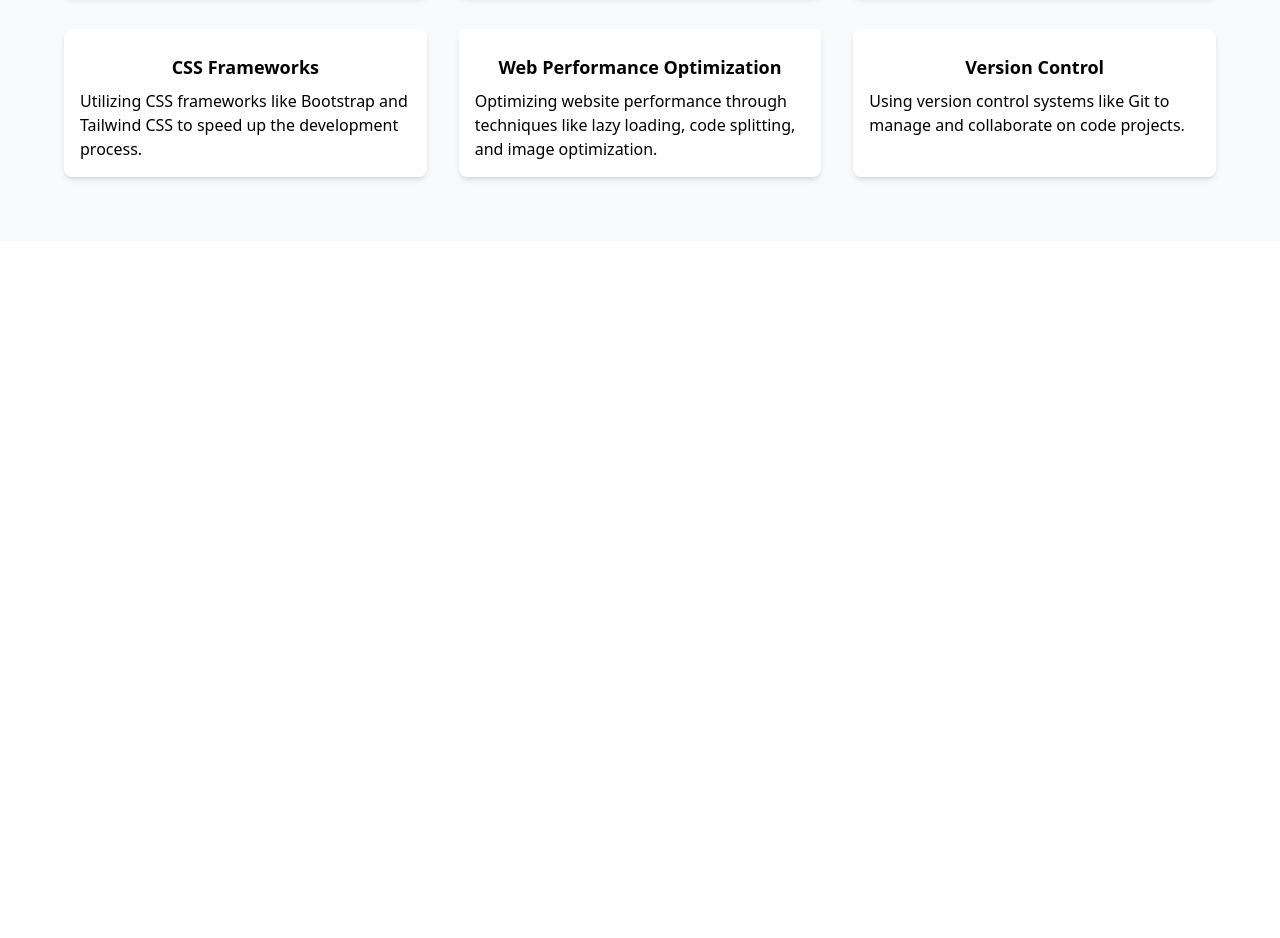
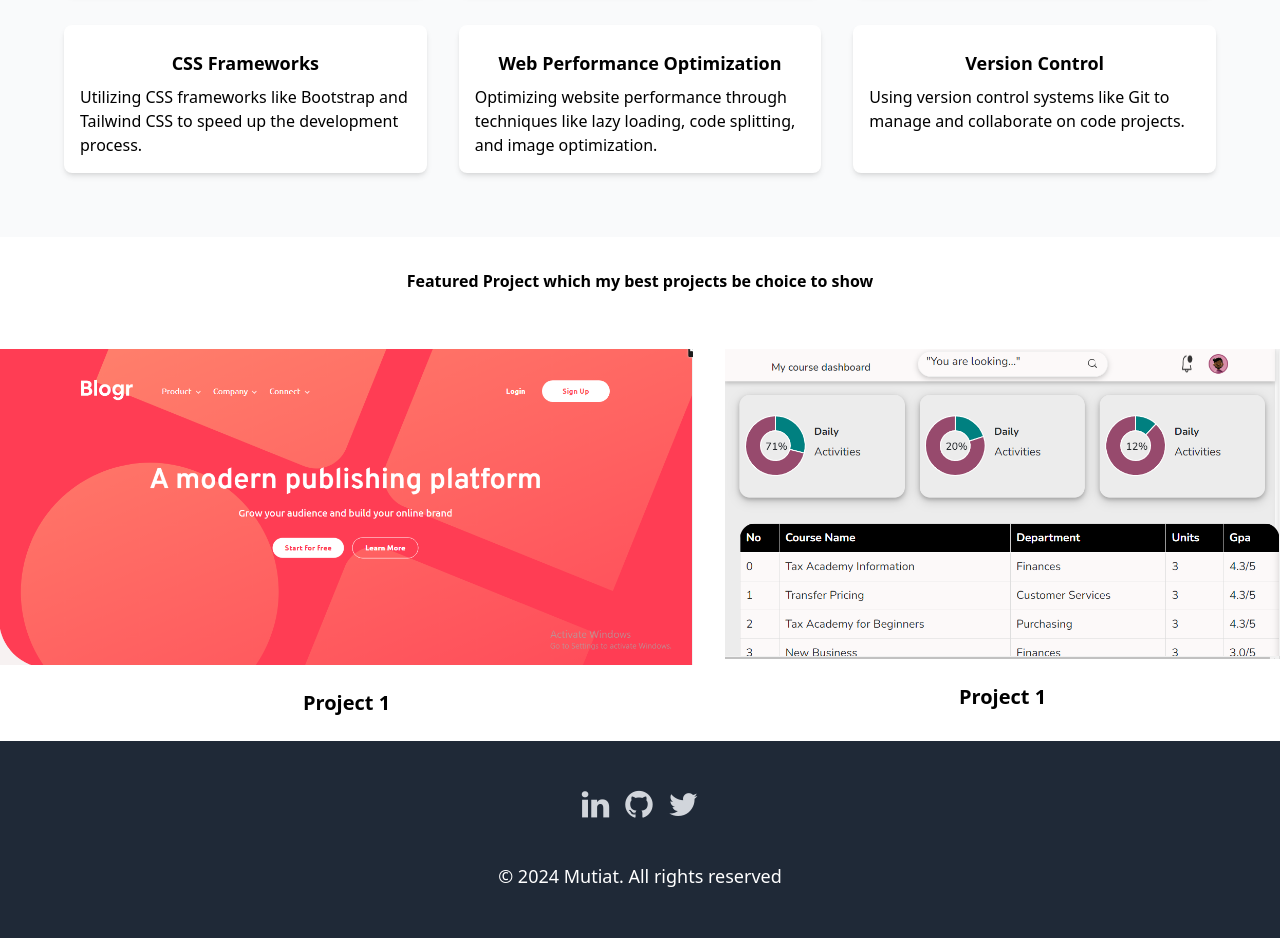
Before and after one commit to Rike12/GrowthApp--assessment, a website: page index.html in a window 1280 px wide. Shown: the part 1663-2601 px from the top of the page. Before the commit the page ends 1904 px from the top, so only its background shows below. Drawn offline with Linux system fonts and the light colour scheme.

Commit message:
Added the footer section

```diff
--- a/index.html
+++ b/index.html
@@ -33,16 +33,16 @@
         <!---------------NAV-LIST--------------->
           <ul class=" md:px-2 ml-auto md:flex md:space-x-2 absolute md:relative top-full left-0 right-0 font-bold ">
             <li >
-              <a href="#" class="flex md:inline-flex px-4 m-5 items-center text-red-700 hover:text-red-700" title="Homepage"> Home</a>
+              <a href="#" class="flex md:inline-flex px-4 m-2 items-center text-red-700 hover:text-red-700" title="Homepage"> Home</a>
             </li>
             <li>
-              <a href="#skills" class="flex md:inline-flex px-4 m-5 items-center  text-red-700 :text-red-700" title="About Mutiat"> Skills</a>
+              <a href="#skills" class="flex md:inline-flex px-4 m-2 items-center  text-red-700 :text-red-700" title="About Mutiat"> Skills</a>
             </li>
             <li>
-              <a href="#interest"  class='flex md:inline-flex px-4 m-5 items-center text-red-700 hover:text-red-700' title="Mutiat's work"> Interest</a>
+              <a href="#interest"  class='flex md:inline-flex px-4 m-2 items-center text-red-700 hover:text-red-700' title="Mutiat's work"> Interest</a>
             </li>
             <li>
-              <a href="#projects" class='flex md:inline-flex px-4 m-5 items-center text-red-700 hover:text-red-700' title="Contact Mutiat"> Projects</a>
+              <a href="#projects" class='flex md:inline-flex px-4 m-2 items-center text-red-700 hover:text-red-700' title="Contact Mutiat"> Projects</a>
             </li>
           </ul>
         </nav>
@@ -68,7 +68,7 @@
             <div class="mt-8 flex flex-wrap justify-center gap-4">
               <a
                 class="block w-full rounded bg-red-600 px-12 py-3 text-md font-medium text-white shadow hover:bg-gray-50 hover:text-red-700 focus:outline-none focus:ring active:bg-red-500 sm:w-auto"
-                href="#"
+                href="https://adepoju-mutiat-portfolio.netlify.app/"
               >
                 Get Started
               </a>
@@ -154,6 +154,45 @@
         </section>
       </div>
 
+           <!-----------------------------PROJECTS------------------------------->
+           <div id="projects" class="justify-center">
+            <p class="text-center text-3xl font-bold md:text-base mt-8  ">Featured Project which my best projects be choice to show</p>
 
+            <section class="container mx-auto py-6 lg:flex justify-between gap-8 mt-8 md:flex">
+              <div>
+                <img src="/assets/blogr.png" alt="">
+                <h2 class="text-xl font-bold text-center mt-6">Project 1</h2>
+              </div>
+
+                <div>
+                  <img src="/assets/dashh.png" alt="">
+                  <h2 class="text-xl font-bold text-center mt-6">Project 1</h2>
+                </div>
+
+
+          </section>
+
+
+        </div>
+
+
+        <!---------------------------FOOTER SECTION---------------------------->
+        <footer class="bg-gray-800 text-white py-4 text-center ">
+          <div class="flex justify-center space-x-4 mt-8">
+            <!-------------------------- LinkedIn---------------------- -->
+            <a href="https://linkedin.com/in/mutiat-adepoju" target="_blank" class="text-gray-300 hover:text-white">
+              <i class="fa fa-linkedin fa-2x"></i>
+          </a>
+              <!---------------------------- GitHub ------------------------- -->
+              <a href="https://github.com/Rike12" target="_blank" class="text-gray-300 hover:text-white ">
+                  <i class="fa fa-github fa-2x"></i>
+              </a>
+              <!------------------------------ Twitter----------------->
+              <a href="https://twitter.com/mutiat900" target="_blank" class="text-gray-300 hover:text-white">
+                  <i class="fa fa-twitter fa-2x "></i>
+              </a>
+          </div>
+          <p class="mt-2 text-lg p-8">© 2024 Mutiat. All rights reserved</p>
+      </footer>
   </body>
 </html>
```
Also changed, not shown: assets/afrr.png (added), assets/atm.png (added), assets/dashhboard.png (deleted), assets/dassh.png (added), src/default.css.
